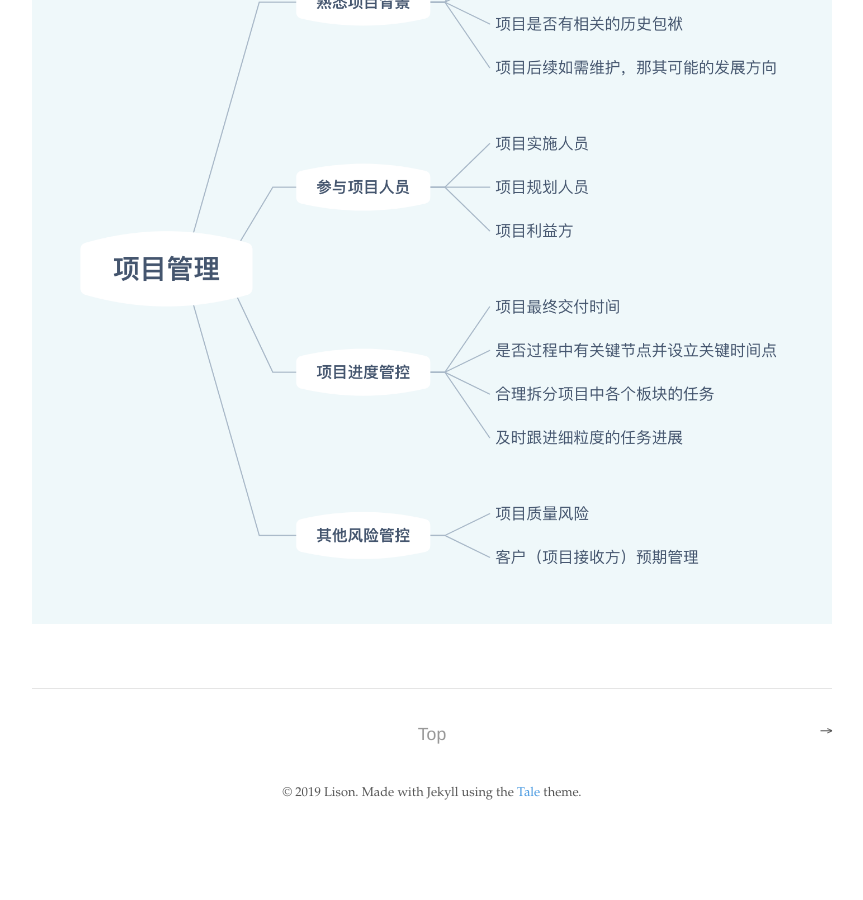
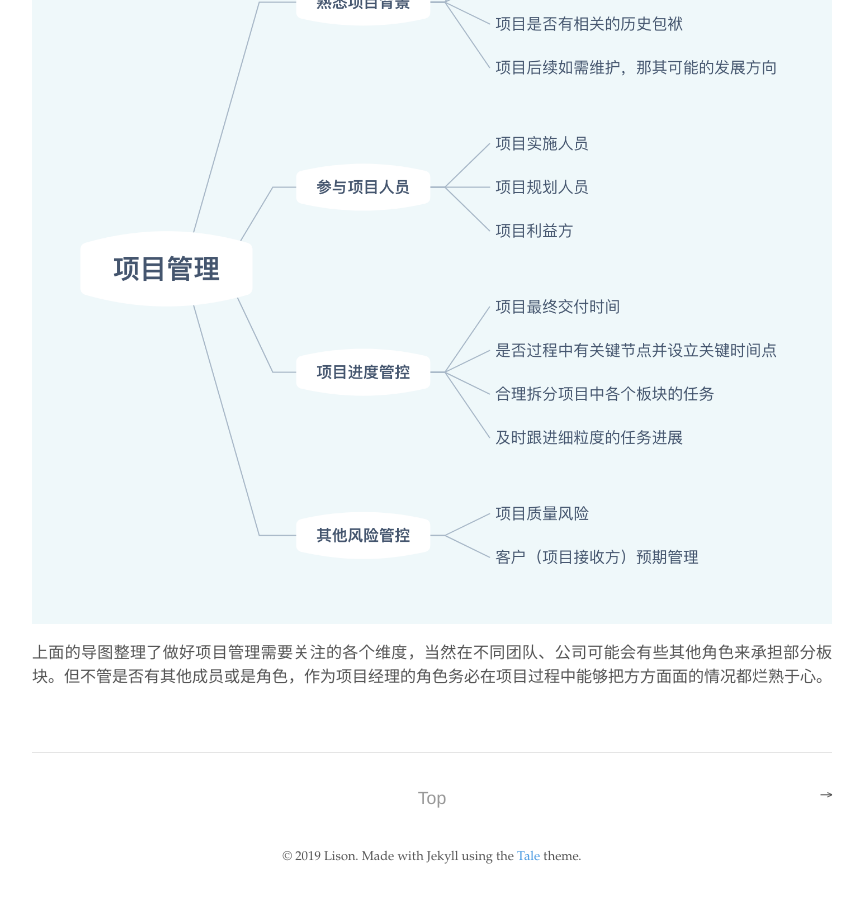
Before and after one commit to blowxian/blowxian.github.io, a Jekyll site: the page built from _posts/2019-07-11-浅谈软件研发项目管理.md, in a window 1280 px wide and 900 px high, scrolled down 1872 px. Shown: the whole window, without its empty margins (208-1071 px from the left). Built offline with Jekyll 4.4.1, drawn with Linux system fonts in a browser that asks for light colours; before the commit the page ends 2708 px from its top, so only the background shows below that.

Commit message:
update pages

```diff
--- a/_posts/2019-07-11-浅谈软件研发项目管理.md
+++ b/_posts/2019-07-11-浅谈软件研发项目管理.md
@@ -30,3 +30,5 @@ author: Lison
 ### 如何把控好软件研发中的项目管理
 
 ![](/assets/blog-img0003.png)
+
+上面的导图整理了做好项目管理需要关注的各个维度，当然在不同团队、公司可能会有些其他角色来承担部分板块。但不管是否有其他成员或是角色，作为项目经理的角色务必在项目过程中能够把方方面面的情况都烂熟于心。
```
